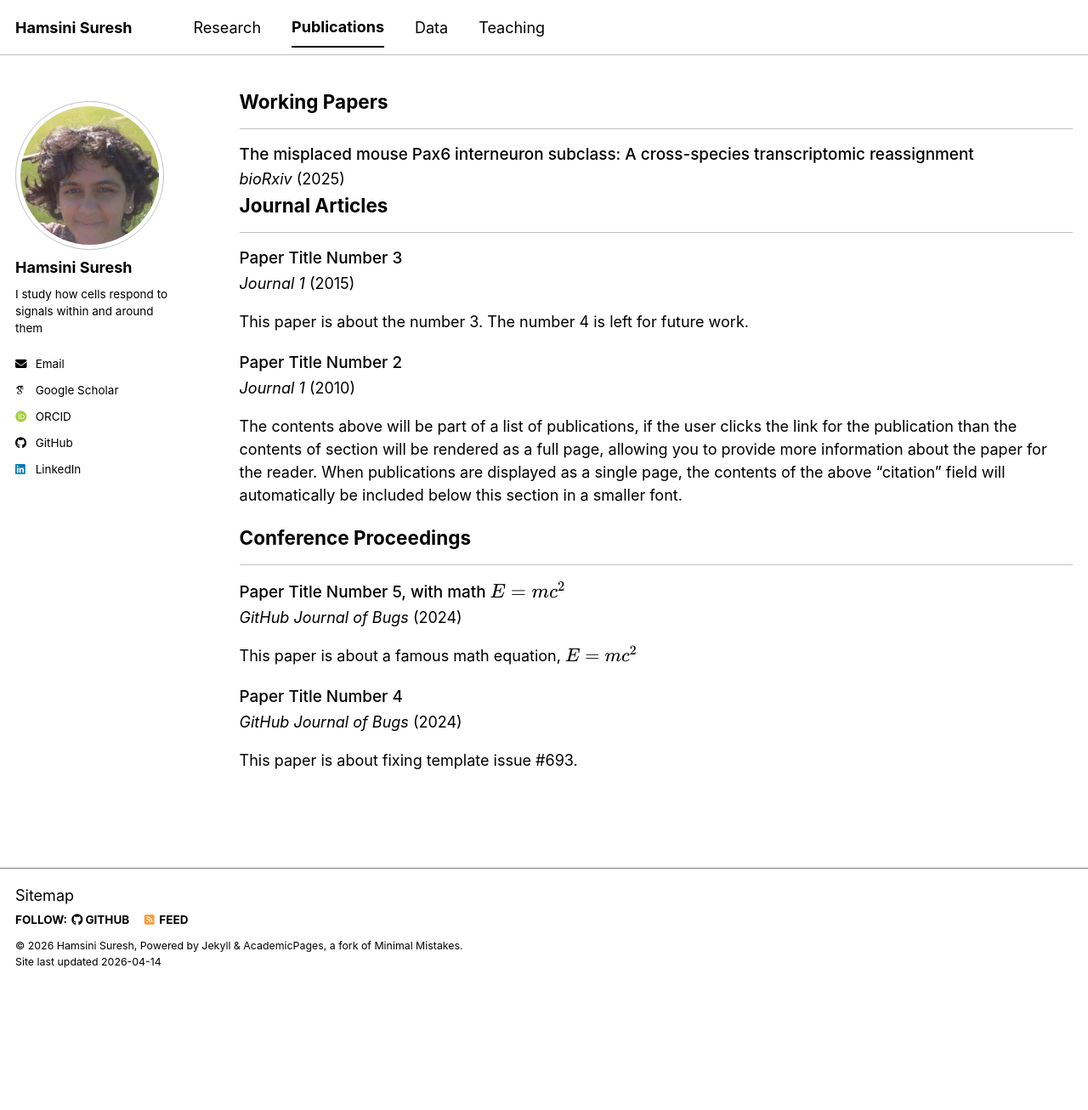
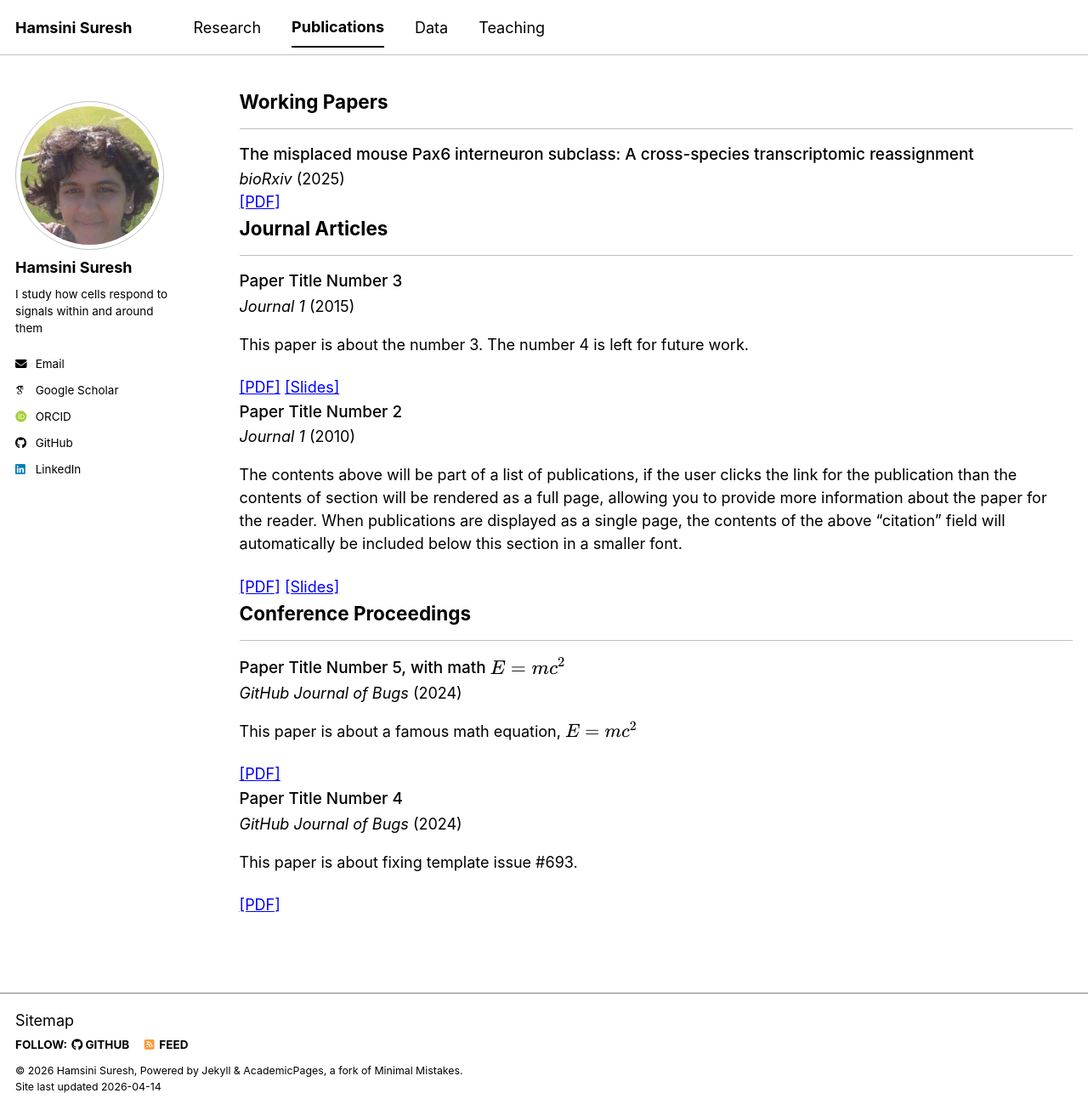
Before and after one commit to hamsinisuresh/hamsinisuresh.github.io, a Jekyll site: the page built from _pages/publications.html, in a window 1280 px wide and 1306 px high. Shown: the whole window at 85% size. Built offline with Jekyll 4.4.1, drawn with Linux system fonts in a browser that asks for light colours; some web fonts are replaced; a script bundle is joined from its source files by our own code; library files that are not in the unit come from our copies.

Commit message:
Update archive-single.html

```diff
--- a/_includes/archive-single.html
+++ b/_includes/archive-single.html
@@ -49,5 +49,15 @@
     <p class="archive__item-excerpt" itemprop="description"><p>{{ post.excerpt | markdownify | remove: '<p>' | remove: '</p>' }}<strong><a href="{{ base_path }}{{ post.url }}" rel="permalink"> Read more</a></strong></p></p>
     {% endif %}
 
+    {% if post.paperurl %}
+      <a href="{{ post.paperurl }}">[PDF]</a>
+    {% endif %}
+    {% if post.slidesurl %}
+      <a href="{{ post.slidesurl }}">[Slides]</a>
+    {% endif %}
+    {% if post.bibtexurl %}
+      <a href="{{ post.bibtexurl }}">[BibTeX]</a>
+    {% endif %}
+  </div>
   </article>
 </div>
```
